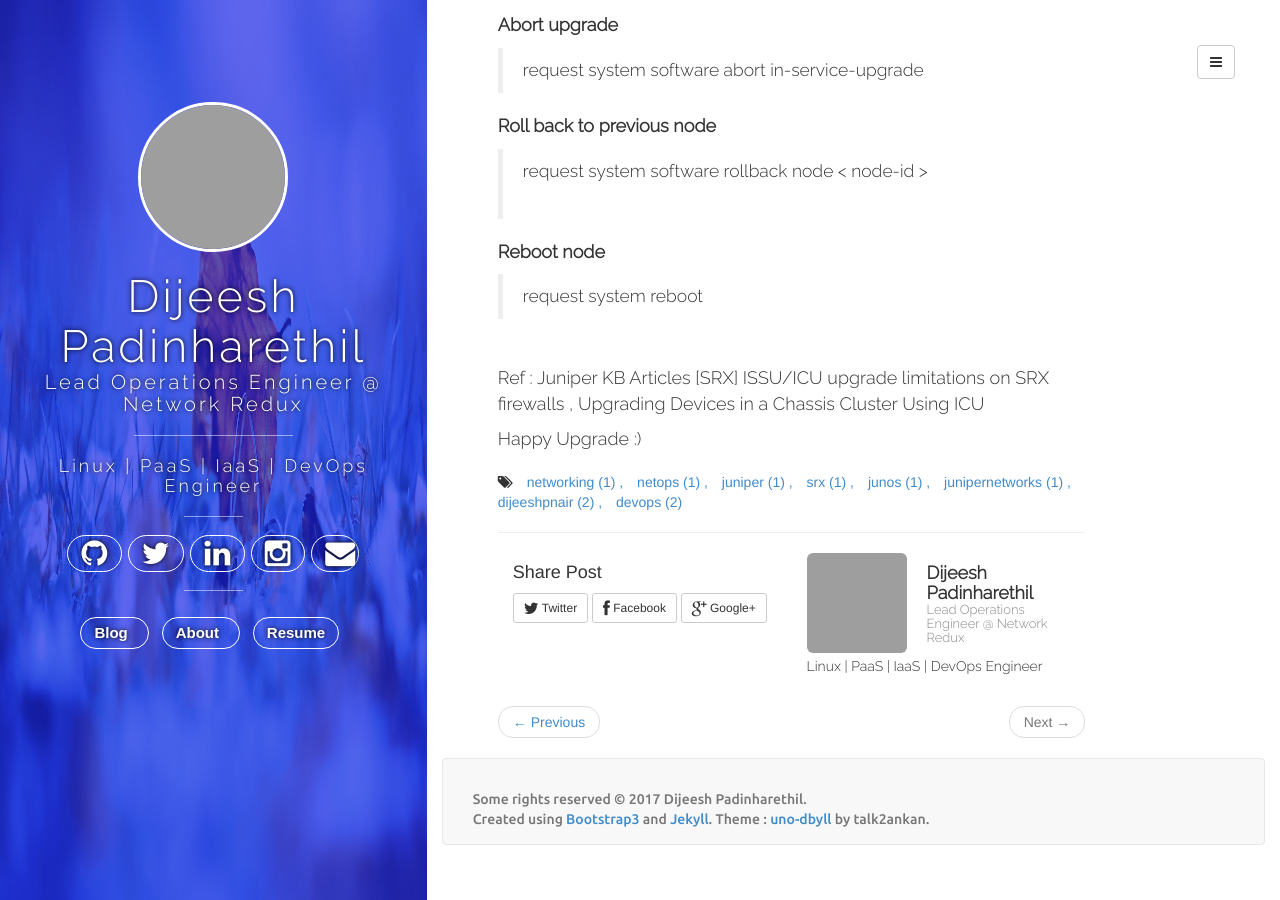
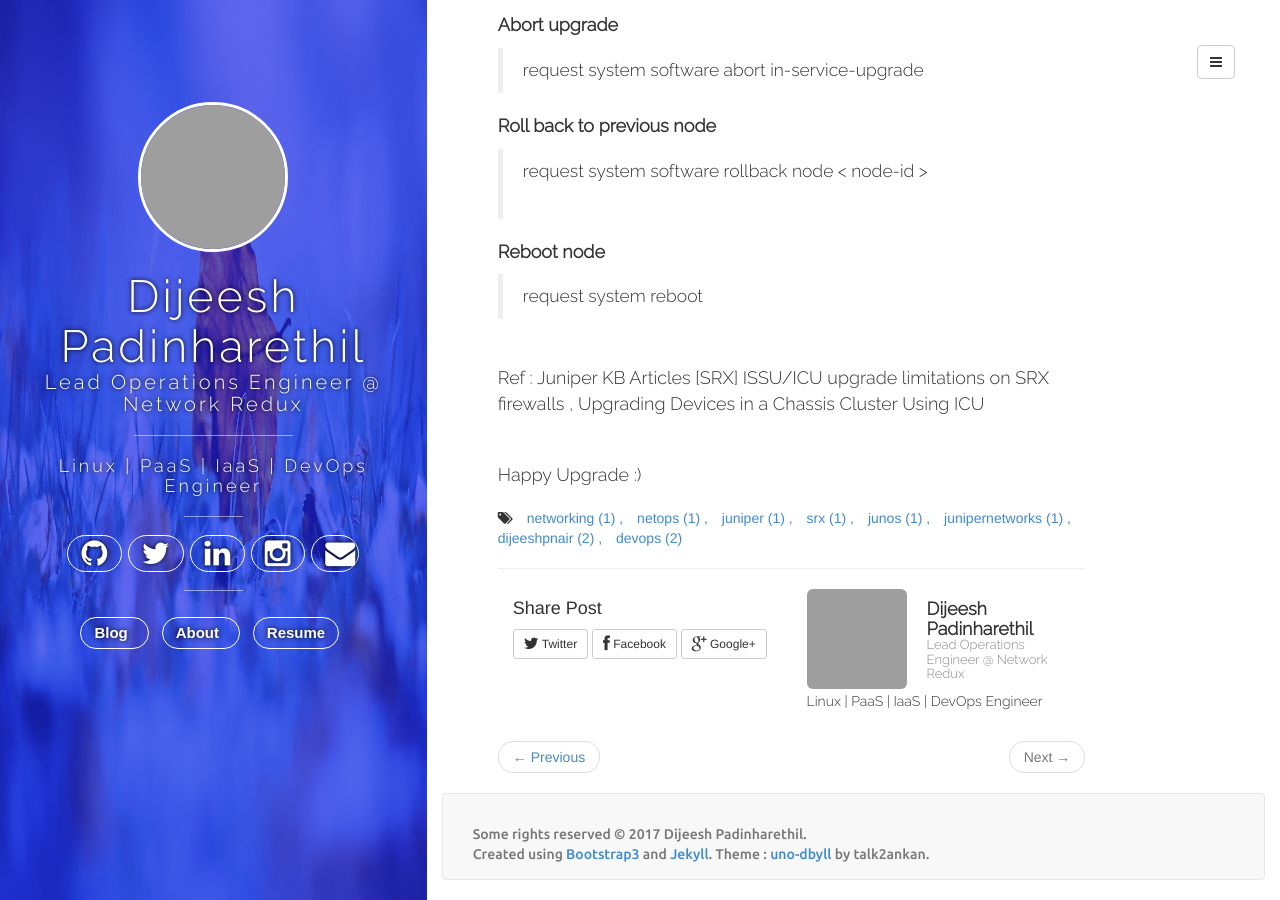
Before and after one commit to dijeesh/dijeesh.github.io-bak, a Jekyll site: the page built from _posts/2017-04-03-Juniper-SRX-ICU-Upgrade.md, in a window 1280 px wide and 900 px high, scrolled down 2728 px. Built offline with Jekyll 4.4.1, drawn with Linux system fonts in a browser that asks for light colours; nearby versions of some CDN libraries; comment, search, counter and statistics services are not loaded; grey boxes are pictures that could not be loaded.

Commit message:
update index

```diff
--- a/_posts/2017-04-03-Juniper-SRX-ICU-Upgrade.md
+++ b/_posts/2017-04-03-Juniper-SRX-ICU-Upgrade.md
@@ -25,6 +25,8 @@
 
 5. Make sure sufficient disk spaces are available on both nodes.
 <br>
+
+
 
 Upgrade Steps
 ===
@@ -126,5 +128,6 @@
 <br>
 Ref : Juniper KB Articles [SRX] ISSU/ICU upgrade limitations on SRX firewalls , Upgrading Devices in a Chassis Cluster Using ICU
 
+<br>
 
 Happy Upgrade :)
--- a/index.html
+++ b/index.html
@@ -1,6 +1,6 @@
 ---
 layout: default
-title: "uno-dbyll : Jekyll Theme"
+title: "Diju : Learn and share"
 ---
 
 <br/>
```
